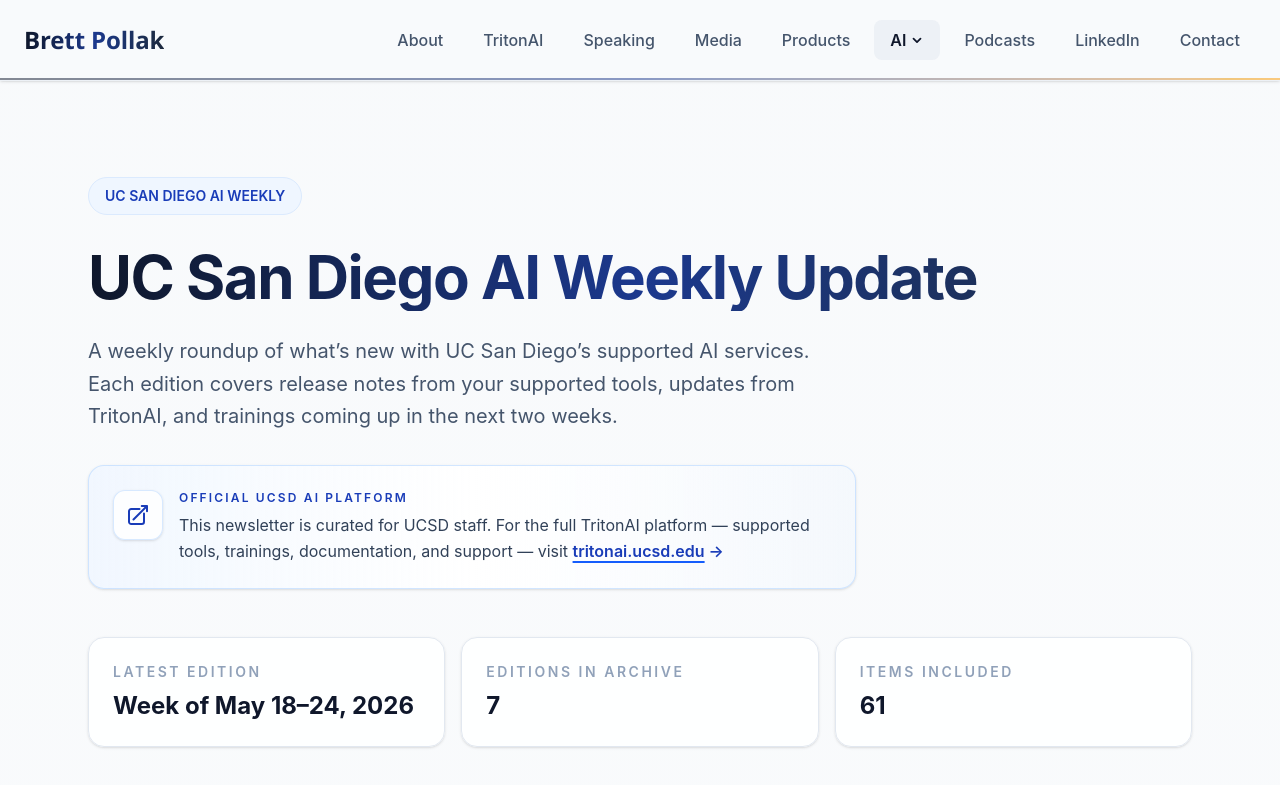
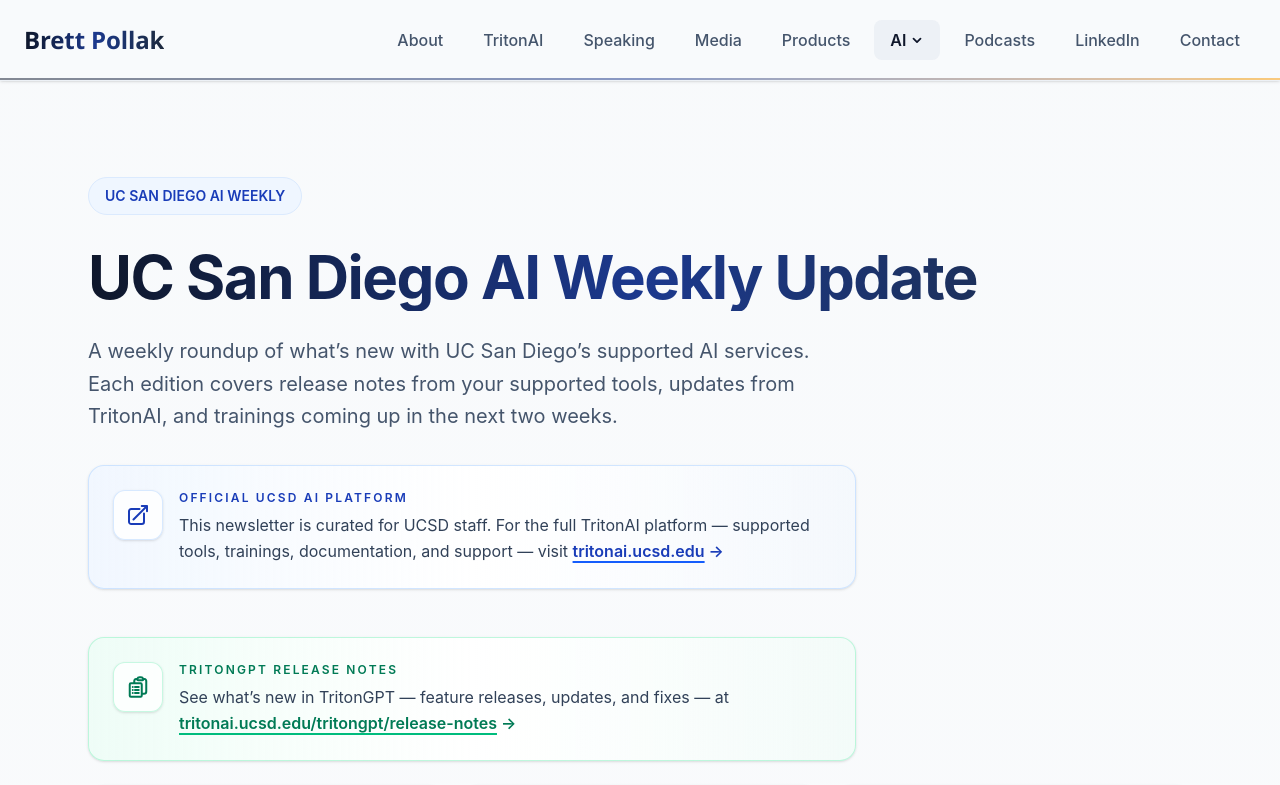
Before and after one commit to bpollak/brettpollak-website, a Next.js app: page /ucsd-ai-news in a window 1280 px wide. Shown: the top 785 px of the page. Built offline with nearby package versions, Linux system fonts and the light colour scheme.

Commit message:
Add TritonGPT release notes link to ucsd-ai-news page

```diff
--- a/app/ucsd-ai-news/page.tsx
+++ b/app/ucsd-ai-news/page.tsx
@@ -81,6 +81,42 @@
                 supported tools, trainings, documentation, and support &mdash; visit{' '}
                 <span className="font-semibold text-blue-800 underline decoration-2 underline-offset-4 decoration-blue-600 group-hover:text-blue-950 group-hover:decoration-blue-900 transition-colors whitespace-nowrap">
                   tritonai.ucsd.edu
+                  <span className="inline-block ml-1 transition-transform group-hover:translate-x-0.5">&rarr;</span>
+                </span>
+              </p>
+            </div>
+          </div>
+        </a>
+
+        <a
+          href="https://tritonai.ucsd.edu/tritongpt/release-notes/"
+          className="group block max-w-3xl mb-6 rounded-2xl border border-emerald-200/70 bg-gradient-to-r from-emerald-50/80 via-white to-emerald-50/40 p-5 sm:p-6 shadow-sm hover:border-emerald-300 hover:shadow-md hover:from-emerald-50 hover:to-emerald-50/60 transition-all focus:outline-none focus:ring-2 focus:ring-emerald-900/30 focus:ring-offset-2"
+        >
+          <div className="flex items-start gap-4">
+            <div className="flex-none rounded-xl bg-white/80 border border-emerald-200/60 p-3 shadow-sm group-hover:border-emerald-300 transition-colors">
+              <svg
+                className="w-6 h-6 text-emerald-700"
+                fill="none"
+                viewBox="0 0 24 24"
+                stroke="currentColor"
+                strokeWidth="2"
+                aria-hidden="true"
+              >
+                <path
+                  strokeLinecap="round"
+                  strokeLinejoin="round"
+                  d="M9 12h3.75M9 15h3.75M9 18h3.75m3 .75H18a2.25 2.25 0 002.25-2.25V6.108c0-1.135-.845-2.098-1.976-2.192a48.424 48.424 0 00-1.123-.08m-5.801 0c-.065.21-.1.433-.1.664 0 .414.336.75.75.75h4.5a.75.75 0 00.75-.75 2.25 2.25 0 00-.1-.664m-5.8 0A2.251 2.251 0 0113.5 2.25H15c1.012 0 1.867.668 2.15 1.586m-5.8 0c-.376.023-.75.05-1.124.08C9.095 4.01 8.25 4.973 8.25 6.108V8.25m0 0H4.875c-.621 0-1.125.504-1.125 1.125v11.25c0 .621.504 1.125 1.125 1.125h9.75c.621 0 1.125-.504 1.125-1.125V9.375c0-.621-.504-1.125-1.125-1.125H8.25zM6.75 12h.008v.008H6.75V12zm0 3h.008v.008H6.75V15zm0 3h.008v.008H6.75V18z"
+                />
+              </svg>
+            </div>
+            <div className="flex-1 min-w-0">
+              <div className="text-xs uppercase tracking-[0.18em] text-emerald-700 font-semibold mb-1.5">
+                TritonGPT Release Notes
+              </div>
+              <p className="text-base text-slate-700 leading-relaxed">
+                See what&rsquo;s new in TritonGPT &mdash; feature releases, updates, and fixes &mdash; at{' '}
+                <span className="font-semibold text-emerald-700 underline decoration-2 underline-offset-4 decoration-emerald-500 group-hover:text-emerald-900 group-hover:decoration-emerald-700 transition-colors whitespace-nowrap">
+                  tritonai.ucsd.edu/tritongpt/release-notes
                   <span className="inline-block ml-1 transition-transform group-hover:translate-x-0.5">&rarr;</span>
                 </span>
               </p>
```
